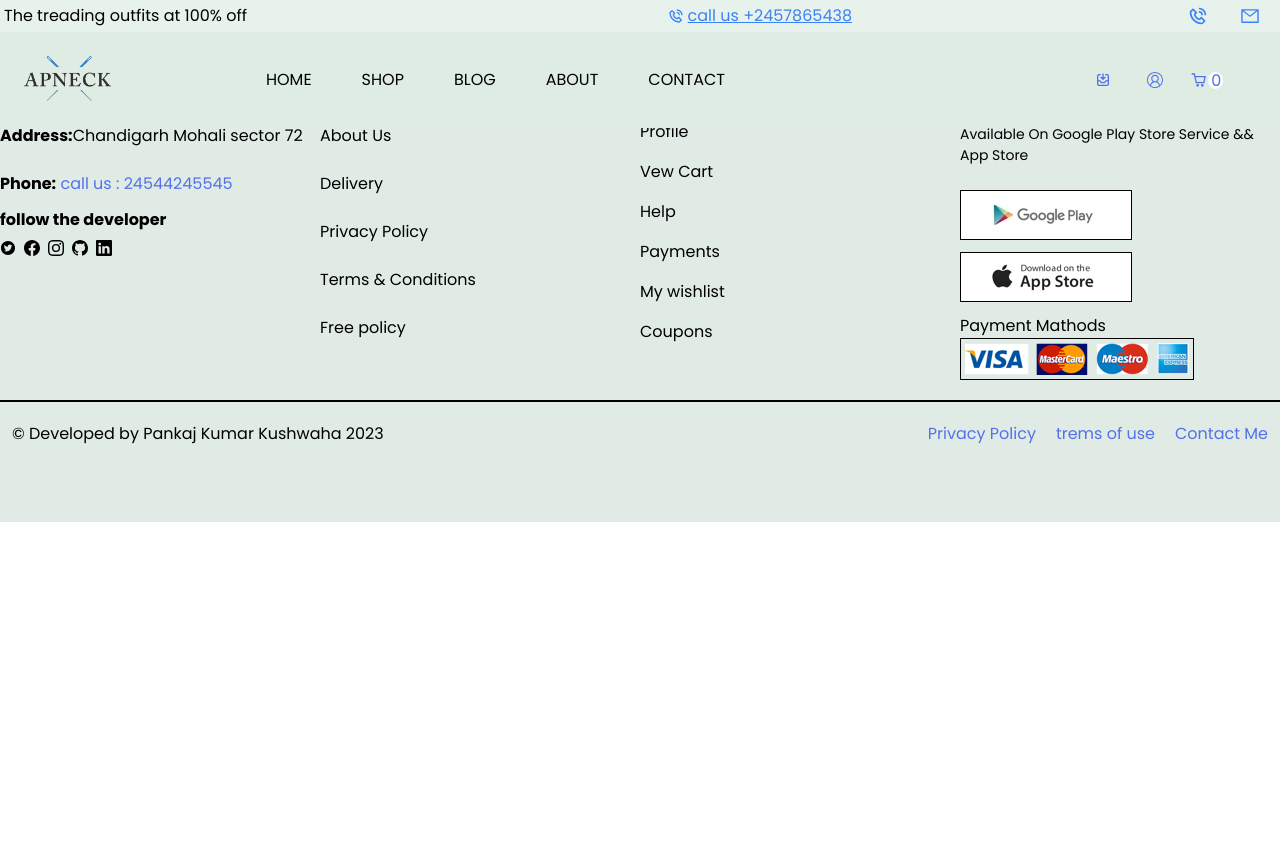
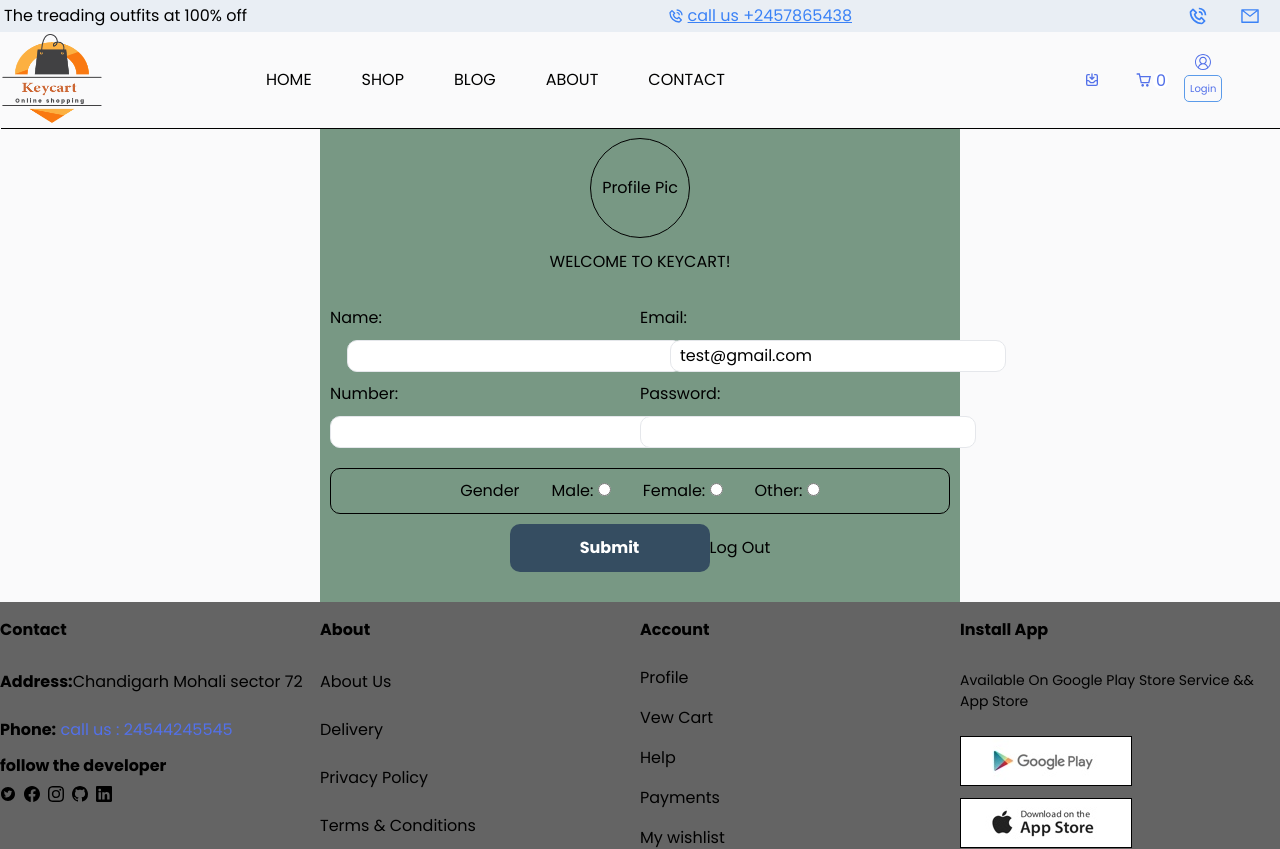
Before and after one commit to Pankajkumar34/E-commerce, a React (Vite) app: page /Login in a window 1280 px wide. Shown: the top 849 px of the page. Before the commit the page ends 800 px from the top, so only its background shows below. Built offline with nearby package versions, Linux system fonts and the light colour scheme.

Commit message:
create login page

```diff
--- a/package.json
+++ b/package.json
@@ -10,12 +10,15 @@
     "preview": "vite preview"
   },
   "dependencies": {
+    "@auth0/auth0-react": "^2.2.1",
     "@reduxjs/toolkit": "^1.9.5",
     "@vitejs/plugin-react-refresh": "^1.3.6",
     "axios": "^1.4.0",
     "dotenv": "^16.3.1",
     "dotenv-webpack": "^8.0.1",
+    "formik": "^2.4.5",
     "lottie-react": "^2.4.0",
+    "magic-sdk": "^21.0.0",
     "path-browserify": "^1.0.1",
     "react": "^18.2.0",
     "react-dom": "^18.2.0",
@@ -25,7 +28,8 @@
     "react-redux": "^8.1.2",
     "react-router-dom": "^6.14.2",
     "react-slick": "^0.29.0",
-    "slick-carousel": "^1.8.1"
+    "slick-carousel": "^1.8.1",
+    "yup": "^1.3.2"
   },
   "devDependencies": {
     "@types/react": "^18.2.15",
--- a/src/App.jsx
+++ b/src/App.jsx
@@ -8,7 +8,7 @@ import Blog from "./Components/Pages/Blog";
 import About from "./Components/Pages/About";
 import Contact from "./Components/Pages/Contact";
 import Cart from "./Components/Pages/Cart";
-import Login from "./Components/Pages/Login";
+import Signup from './Components/Pages/LoginUser/Signup'
 import Wishlist from "./Components/Pages/Wishlist";
 import SinglePage from "./Components/Pages/SinglePage/singlePage";
 function App() {
@@ -26,7 +26,7 @@ function App() {
     <Route path="About" element={<About/>}/>
     <Route path="Contact" element={<Contact/>}/>
     <Route path="Cart" element={<Cart/>}/>
-    <Route path="Login" element={<Login/>}/>
+    <Route path="Login" element={<Signup/>}/>
     <Route path="Wishlist" element={<Wishlist/>}/>
     <Route path="product/:id" element={<SinglePage/>}/>
 
--- a/src/Components/Footer.jsx
+++ b/src/Components/Footer.jsx
@@ -10,7 +10,7 @@ import Apple from './PayAppLogo/apple.jpg';
 import Paypal from './PayAppLogo/paypal.png';
 function Footer() {
   return (
-    <footer className='Footer-main bg-[#c3dacc86]'>
+    <footer className='Footer-main bg-[#646464]'>
       <div className="container">
         <div className="sm:block sm:p-2 grid grid-cols-4">
           <div className="">
--- a/src/Components/Header.jsx
+++ b/src/Components/Header.jsx
@@ -7,10 +7,22 @@ import { CgShoppingCart } from 'react-icons/cg';
 import { FaBars } from 'react-icons/fa';
 import { NavLink } from 'react-router-dom';
 import { Link } from 'react-router-dom';
-import Logo from '../assets/apn.png';
+import Logo from '../assets/Key.png';
 import { useSelector } from 'react-redux'
+import { useAuth0 } from "@auth0/auth0-react";
+function Header() {
 
-function Header() {
+
+    const { loginWithPopup, user, logout, isAuthenticated, isLoading, getAccessTokenSilently } = useAuth0();
+    const saveuserData = () => {
+        localStorage.setItem("userId", user.email)
+        localStorage.setItem("sub", user.sub)
+        localStorage.setItem("updated_at", user.updated_at)
+    }
+
+
+
+
     const countCart = useSelector((state) => {
         return state.data.cartCont
     })
@@ -23,10 +35,13 @@ function Header() {
         }
     }
     useEffect(() => {
+        if (isAuthenticated) {
+            saveuserData()
+        }
         changeBackground()
         // adding the event when scroll change background
         window.addEventListener("scroll", changeBackground)
-    })
+    },[])
 
     return (
 
@@ -52,7 +67,7 @@ function Header() {
 
                         <div className='sm:justify-around flex items-center '>
                             <div className="sm:w-[50%] logo w-[20%] mr-3">
-                                <Link to='/'><img src={Logo} alt="Logo" className='max-w-[100%] h-[45px]' /></Link>
+                                <Link to='/'><img src={Logo} alt="Logo" className='max-w-[100%] w-[100px] m-[-22px]' /></Link>
                             </div>
 
                             <div className='sm:hidden flex items-center gap-[50px] uppercase w-[60%] '>
@@ -78,10 +93,7 @@ function Header() {
 
                                 </Link>
 
-                                <Link to={'Login'} className='flex flex-col items-center'>
-                                    <VscAccount />
 
-                                </Link>
                                 <div className=' relative'>
                                     <Link to={'Cart'} className='mr-1 flex flex-col items-center'>
                                         < CgShoppingCart />
@@ -89,6 +101,13 @@ function Header() {
                                         <p className='cartCount '>{countCart}</p>
                                     </Link>
                                 </div>
+                                <Link  className='flex flex-col items-center'>
+                                  { isAuthenticated?
+                                  <>
+                                  <img src={user.picture} alt={user.name} className='w-[30px] rounded-[100%]' style={{border:isAuthenticated?"2px solid #fcb041":"2px solid red"}}/> <span className='siginbtn' onClick={() => logout({ logoutParams: { returnTo: window.location.origin } })} >Logout</span>
+                                  </>:<><VscAccount  className='w-[30px]'/> <span className='siginbtn' onClick={loginWithPopup} >Login</span></>}
+
+                                </Link>
 
                             </div>
 
--- /dev/null
+++ b/src/Components/Pages/LoginUser/Inputs/InputRadio.jsx
@@ -0,0 +1,27 @@
+import React from "react";
+import { Field, ErrorMessage } from 'formik';
+const InputsRadio = () => {
+    return (
+        <div className="formFieldsRadio">
+            <h2>Gender</h2>
+            <div>
+                Male: <input type="radio" name="gender" />
+
+            </div>
+
+            <div>
+                Female: <input type="radio" name="gender" />
+
+            </div>
+
+            <div>
+                Other: <input type="radio" name="gender" />
+
+            </div>
+
+
+        </div>
+    )
+}
+
+export default InputsRadio;
--- /dev/null
+++ b/src/Components/Pages/LoginUser/Inputs/inputText.jsx
@@ -0,0 +1,30 @@
+import React from "react";
+import { Field, ErrorMessage } from 'formik';
+const InputsText = () => {
+    return (
+        <div className="formFields grid grid-cols-2">
+            <div className="name">
+                Name:  <input type="Name" name="Name" className="border ml-[17px] mx-0 my-2.5 px-[9px] py-[3px] rounded-[10px] border-solid" />
+
+            </div>
+            <div className="email">
+                Email: <input type="email" name="email" value="test@gmail.com" className="ml-[30px] border mx-0 my-2.5 px-[9px] py-[3px] rounded-[10px] border-solid" />
+
+            </div>
+
+            <div className="number">
+                Number: <input type="text" name="Phonenumber" className="border mx-0 my-2.5 px-[9px] py-[3px] rounded-[10px] border-solid" />
+
+            </div>
+
+
+            <div className="password">
+                Password: <input type="password" name="password" className="border mx-0 my-2.5 px-[9px] py-[3px] rounded-[10px] border-solid" />
+
+            </div>
+
+        </div>
+    )
+}
+
+export default InputsText;
--- /dev/null
+++ b/src/Components/Pages/LoginUser/Signup.jsx
@@ -0,0 +1,50 @@
+// Render Prop
+import React, { useEffect } from 'react';
+import { Formik, Form } from 'formik';
+import InputsText from './Inputs/inputText';
+import InputsRadio from './Inputs/InputRadio';
+import { useAuth0 } from "@auth0/auth0-react";
+
+
+const Signup = () => {
+
+
+
+
+
+    return (
+        <>
+
+            <div className='bg-[#fafafb]'>
+                <div className='signup_form w-[50%] bg-[#789884] p-[10px] m-auto' style={{ marginTop: "96px" }}>
+                    <div className='container'>
+                        <div className='ProfilePic  flex justify-center'>
+                            <span className='flex items-center'>Profile Pic</span>
+                        </div>
+                        <h2 className="text-center py-3">WELCOME TO KEYCART!</h2>
+                        <div className='formAllInputs  my-5'>
+                            <form>
+                                <InputsText />
+                                <InputsRadio />
+                                <div className='flex justify-center'>
+                                    <button type="submit"  className=' bg-[#354d61] w-[200px] p-3 text-white font-bold rounded-[10px]'>Submit</button>
+                                    <button>
+                                        Log Out
+                                    </button>
+                                </div>
+
+                            </form>
+                        </div>
+
+                    </div>
+
+                </div>
+
+            </div>
+        </>
+    )
+
+}
+
+
+export default Signup;
--- a/src/Components/Pages/PopularProduct.jsx
+++ b/src/Components/Pages/PopularProduct.jsx
@@ -25,14 +25,14 @@ function PopularProduct() {
 
 
     useEffect(() => {
-        const array=[1,10,40,45,110,100,122,]
-        array.map((ele,index)=>{
-            if(ele>0 && ele<100){
-                console.log(ele,"ele")
-            }else{
-                console.log(ele,"else")
-            }
-        })
+        // const array=[1,10,40,45,110,100,122,]
+        // array.map((ele,index)=>{
+        //     if(ele>0 && ele<100){
+        //         console.log(ele,"ele")
+        //     }else{
+        //         console.log(ele,"else")
+        //     }
+        // })
         productsFetch()
     }, [category])
 
--- a/src/index.css
+++ b/src/index.css
@@ -14,42 +14,65 @@
   --primary2: #354d61;
 }
 
-body {
-}
+body {}
+
 @layer {
   body {
     font-family: "Poppins", sans-serif;
+
   }
+
   .active {
-    @apply text-[#ff0000] !important;
+    @apply text-[#f97911] !important;
   }
+
   .logo {
     @apply h-[6em] p-[1.5em];
   }
 
   .header-upper {
-    @apply bg-[#dfece4];
+
+    @apply bg-[#fafafb];
+    box-shadow: 1px 1px;
   }
+
   .Header-top {
-    @apply bg-[#e4f0e9da];
+    @apply bg-[#e9eef4];
   }
+.siginbtn{
+  @apply  text-[10px] border mx-0 my-[5px] p-[5px] rounded-[5px] border-[#5b9bea] !important;
+
+}
   .cartCount {
     @apply w-[15px] h-[17px] flex items-center rounded-[100%] pl-[3px] left-[17px] bg-white absolute top-0;
   }
-  .slick-prev{
+
+  .slick-prev {
     @apply sm:left-[3px] left-[34px] z-[1] !important;
   }
-  .slick-next{
+
+  .slick-next {
     @apply sm:right-[15px] right-[34px] z-[1] !important;
   }
+
   /* //popular products  */
-.categoryBtn {
-  @apply sm:w-[180px] sm:bg-[#2b3d4c] sm:mr-2  sm:absolute  sm:right-0 text-center gap-[20px]  rounded-md !important;
-}
-.categoryBtn_button{
-  @apply sm:bg-inherit sm:border-none sm:text-white  border p-2 rounded bg-[#2b3d4c] text-white !important;
-}
+  .categoryBtn {
+    @apply sm:w-[180px] sm:bg-[#2b3d4c] sm:mr-2 sm:absolute sm:right-0 text-center gap-[20px] rounded-md !important;
+  }
 
+  .categoryBtn_button {
+    @apply sm:bg-inherit sm:border-none sm:text-white border p-2 rounded bg-[#2b3d4c] text-white !important;
+  }
+
+  /* signup page */
+  .formFieldsRadio {
+    @apply flex justify-center gap-8 items-center border mx-0 my-[10px] px-0 py-[10px] rounded-[10px] border-black !important;
+  }
+
+  .ProfilePic {
+    @apply border w-[100px] h-[100px] border-black m-auto rounded-[100%] border-solid !important;
+    /* margin: 10px 0; */
+  }
 }
 
 .banner {
@@ -57,19 +80,22 @@ body {
   height: 80vh;
   background-image: url("./assets/bgimg.jpg");
 }
+
 .banner1 {
-background-repeat: no-repeat;
+  background-repeat: no-repeat;
   background-image: url("./assets/girlSlidee.jpg");
   height: 80vh;
 
 }
-.popularProductheading{
+
+.popularProductheading {
   font-size: 40px;
   font-weight: 700;
   color: #ff6000;
 
   font-family: math;
 }
+
 .slick-prev:before {
   content: '←';
   font-size: 30px;
--- a/src/main.jsx
+++ b/src/main.jsx
@@ -4,11 +4,21 @@ import App from './App.jsx'
 import './index.css'
 import {store} from './app/store.js';
 import {Provider} from 'react-redux'
-
+import { createRoot } from 'react-dom/client';
+import { Auth0Provider } from '@auth0/auth0-react';
 ReactDOM.createRoot(document.getElementById('root')).render(
   <React.StrictMode>
     <Provider store={store}>
-    <App />
+      <Auth0Provider
+       domain="dev-e7bdy5010rhdw052.us.auth0.com"
+       clientId="fZikuS4TONpLwhj6zOn8RLEEcc71aLbz"
+       authorizationParams={{
+         redirect_uri: window.location.origin
+       }}
+      >
+      <App />
+      </Auth0Provider>
+
     </Provider>
   </React.StrictMode>,
 )
```
Also changed, not shown: src/Components/Pages/LoginUser/Login.jsx (renamed from src/Components/Pages/Login.jsx), src/assets/Key.png (added), 1 other file (tests, documents, lock files or other folders).
